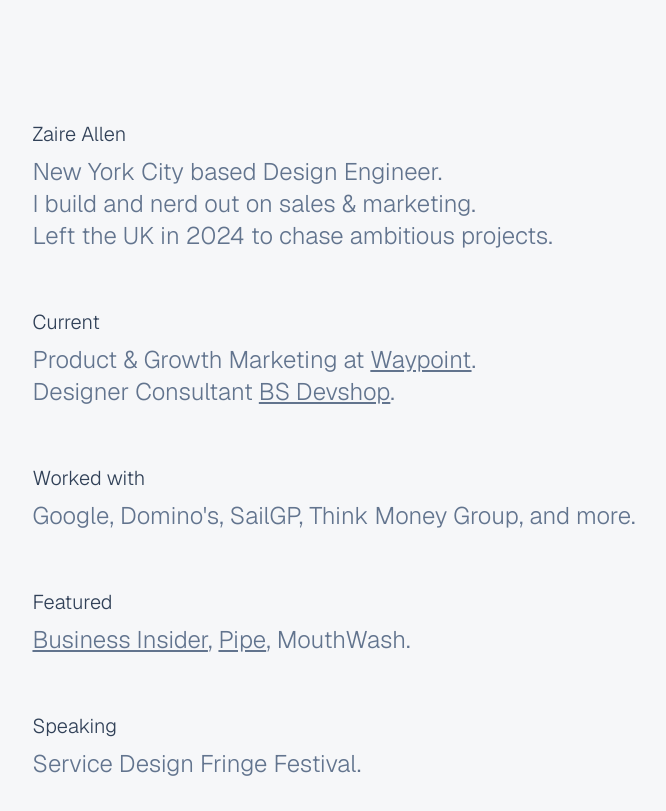
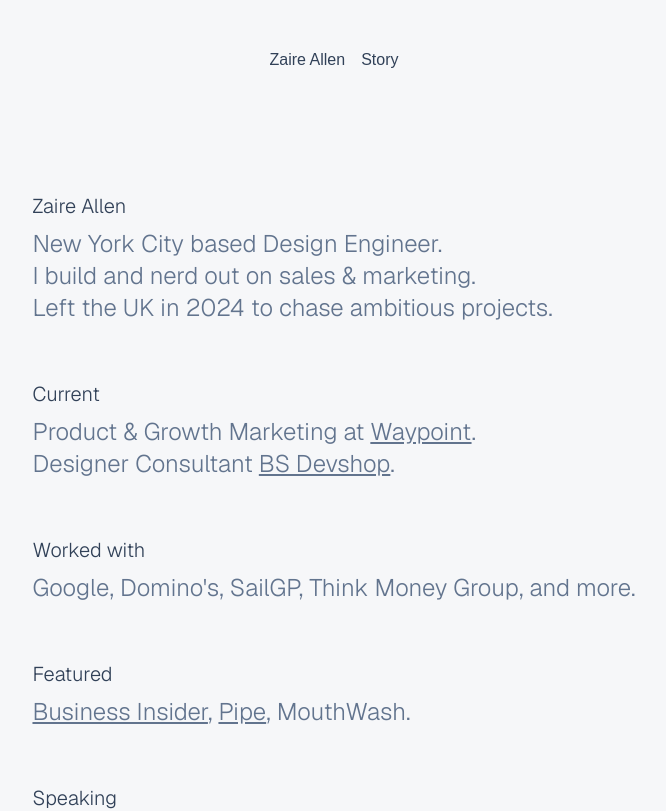
Before and after one commit to zaireallen/Zaire-Allen-Portfolio-2025, a React (Vite) app: page / in a window 1280 px wide. Shown: the top 811 px of the page, without its empty margins (306-972 px from the left). Built offline with nearby package versions, Linux system fonts and the light colour scheme; a web font is replaced by a local one.

Commit message:
navbar added to the file

```diff
--- a/src/About.tsx
+++ b/src/About.tsx
@@ -1,9 +1,11 @@
 import './App.css'
+import NavBar from './components/ui/NavBar'
 
 function About() {
   return (
     <>
       <div className="flex flex-col items-center justify-center bg-[hsl(220,23%,97%)] dark:bg-neutral-950">
+        <NavBar />
         <h1 className='text-2xl font-bold text-slate-700 dark:text-slate-100'>About</h1>
       </div>
     </>
--- a/src/App.tsx
+++ b/src/App.tsx
@@ -1,12 +1,15 @@
 import './App.css'
 import { Header } from './components/ui/Header'
 import { Timeline } from './components/ui/Timeline'
+import NavBar from './components/ui/NavBar'
+
 function App() {
 
   // Main application component that renders the timeline
   return (
     <>
       <div className="flex flex-col items-center justify-center bg-[hsl(220,23%,97%)] dark:bg-neutral-950">
+        <NavBar />
         <Header />
         <Timeline />
       </div>
--- a/src/NotFoundPage.tsx
+++ b/src/NotFoundPage.tsx
@@ -5,12 +5,12 @@
   return (
     <>
       <div className="flex flex-col items-center justify-center bg-[hsl(220,23%,97%)] dark:bg-neutral-950">
-        <h1 className='text-2xl font-bold text-slate-700 dark:text-slate-100'>
-            Page not found
-        </h1>
-        <Link to={"/"} className="text-blue-500">
-            Go back to the home page
-        </Link>
+            <h1 className='mt-40 text-2xl font-bold text-slate-700 dark:text-slate-100'>
+                Page not found
+            </h1>
+            <Link to={"/"} className="text-blue-500">
+                Go back to the home page
+            </Link>
       </div>
     </>
   )
--- /dev/null
+++ b/src/components/ui/Navbar.tsx
@@ -0,0 +1,16 @@
+import { Link } from 'react-router-dom'
+
+function Navbar() {
+    return (
+        <>
+            <nav className="flex justify-between max-w-7xl pt-12 md:px-8 lg:px-10 z-40">
+                <ul className="flex gap-4 justify-between w-full">
+                    <li><Link to="/" className="text-slate-700 dark:text-slate-100">Zaire Allen</Link></li>
+                    <li><Link to="/about" className="text-slate-700 dark:text-slate-100">Story</Link></li>
+                </ul>
+            </nav>
+        </>
+    )
+}
+
+export default Navbar
```
